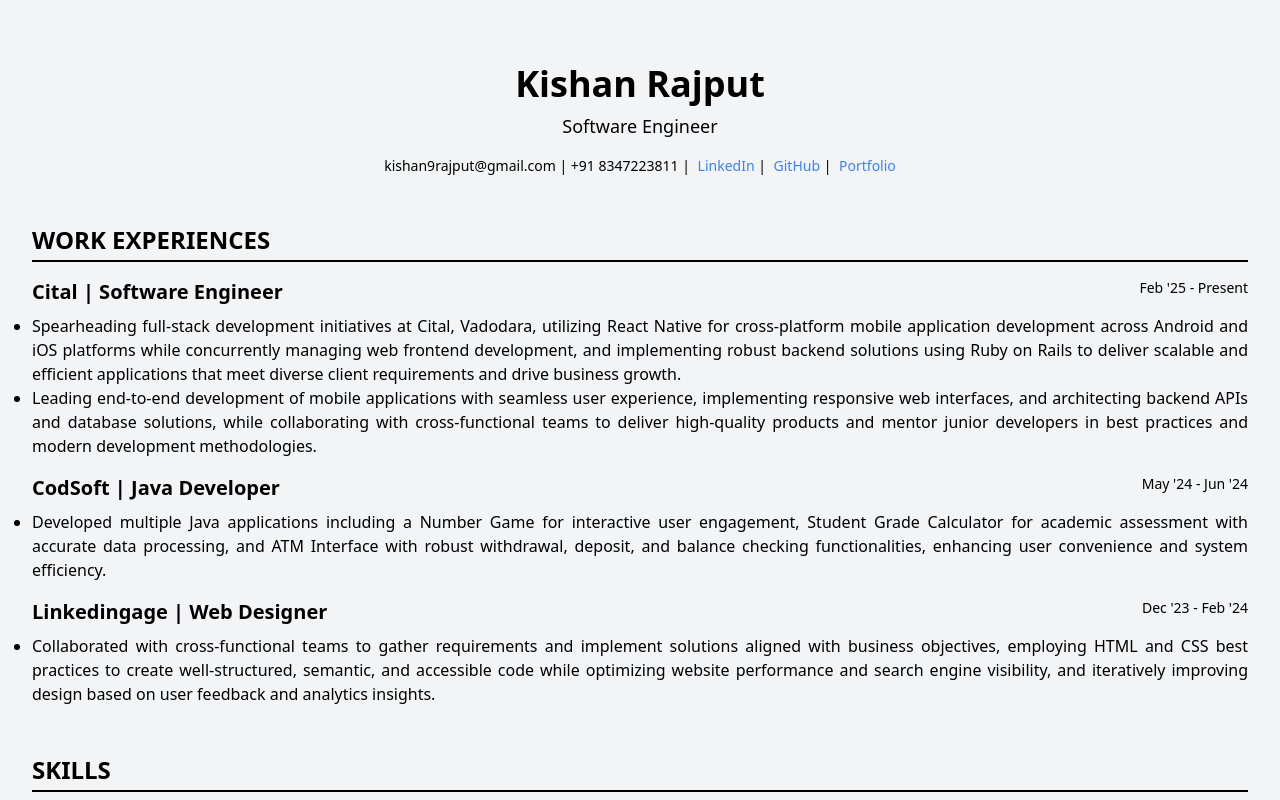
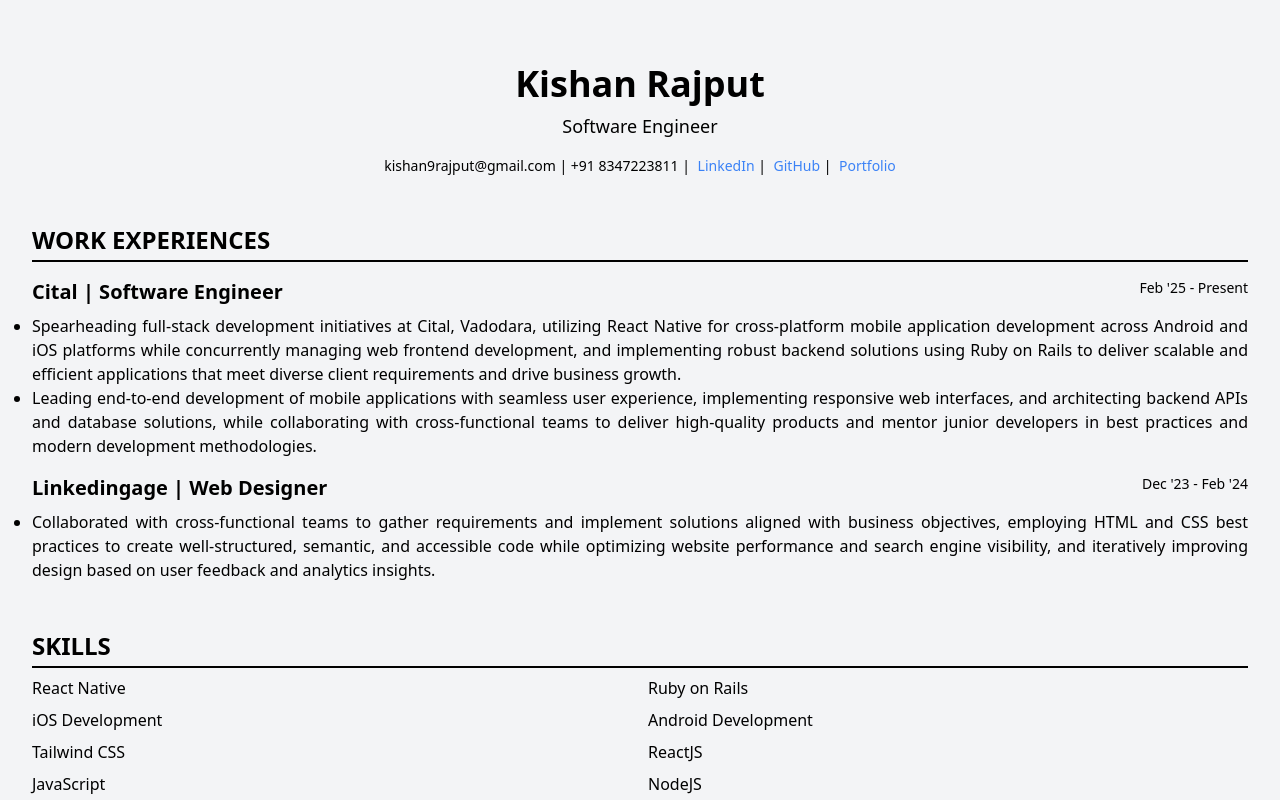
Before and after one commit to kishan04rajput/fullStack, a React (Create React App) app in the folder my-resume/: page / in a window 1280 px wide. Shown: the top 800 px of the page. Built offline with nearby package versions, Linux system fonts and the light colour scheme.

Commit message:
chore: remove CodSoft Java Developer role from WorkExperience component

```diff
--- a/my-resume/src/Components/WorkExperience.js
+++ b/my-resume/src/Components/WorkExperience.js
@@ -31,22 +31,6 @@
           </ul>
         </div>
 
-        {/* CodSoft | Java Developer */}
-        <div className="mt-4">
-          <div className="flex justify-between">
-            <h3 className="text-xl font-semibold">CodSoft | Java Developer</h3>
-            <p className="text-sm">May '24 - Jun '24</p>
-          </div>
-          <ul className="list-disc mt-2 text-justify">
-            <li className="mb-0">
-              Developed multiple Java applications including a Number Game for interactive user
-              engagement, Student Grade Calculator for academic assessment with accurate data
-              processing, and ATM Interface with robust withdrawal, deposit, and balance checking
-              functionalities, enhancing user convenience and system efficiency.
-            </li>
-          </ul>
-        </div>
-
         {/* Linkedingage | Web Designer */}
         <div className="mt-4">
           <div className="flex justify-between">
```
